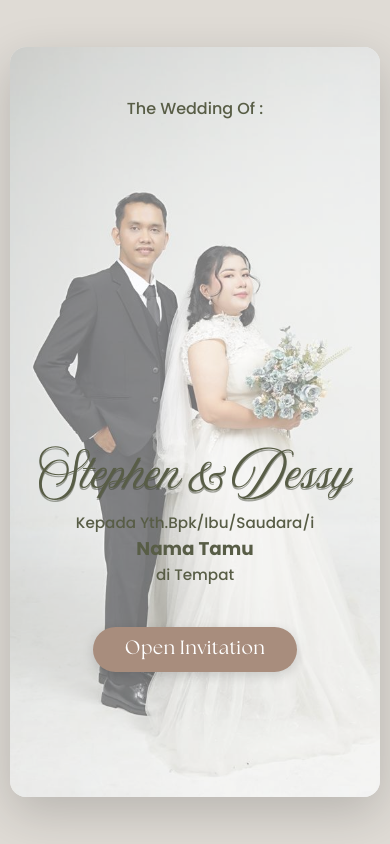
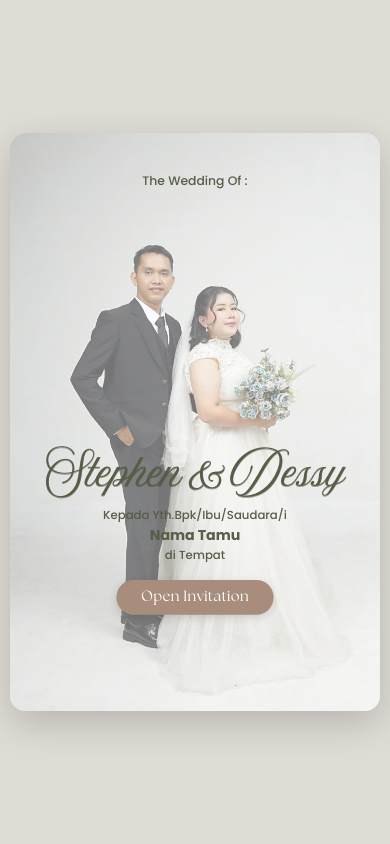
Before and after one commit to DuSk1024/undangan-wedding, a plain HTML site: page index.html in a window 390 px wide. Drawn offline with nearby package versions, Linux system fonts and the light colour scheme; a web font is replaced by a local one.

Commit message:
terkahirr sebelum off

```diff
--- a/css/index.css
+++ b/css/index.css
@@ -18,8 +18,8 @@
 }
 
 :root {
-    --olive-green: #3d4a3e;    /* Hijau olive gelap */
-    --canva-brown: #a88d7d;     /* Cokelat tombol Canva */
+    --olive-green: #3d4a3e;
+    --canva-brown: #a88d7d;
     --canva-brown-hover: #967b6b;
     --text-dark: #1a1a1a;
     --text-muted: #2b2b2b;
@@ -50,24 +50,25 @@ html, body {
     display: flex;
     align-items: center;
     justify-content: center;
-    padding: 15px;
+    overflow: hidden;
 }
 
-/* DIMENSI CARD CANVAS (FLEXIBLE BISA RESPONSIF) */
+/* CARD CANVAS: UKURAN ASLI DIKUNCI (480px x 750px) */
 .card-canvas {
     position: relative;
-    width: 100%;
-    max-width: 480px;
-    height: 100%;
-    max-height: 750px;
-    aspect-ratio: 9 / 16;
+    width: 480px !important;
+    height: 750px !important;
+    min-width: 480px !important;
+    min-height: 750px !important;
     overflow: hidden;
     border-radius: 20px;
     background-color: #ffffff !important;
     box-shadow: 0 15px 40px rgba(0, 0, 0, 0.18);
+    transform-origin: center center;
+    transition: transform 0.1s ease-out;
 }
 
-/* FOTO BACKGROUND (50% TRANSPARANSI - TAJAM TANPA BLUR) */
+/* FOTO BACKGROUND */
 .photo-bg {
     position: absolute;
     top: 0;
@@ -76,29 +77,25 @@ html, body {
     height: 115%;
     object-fit: cover;
     object-position: center top;
-
     opacity: 0.586 !important;
     filter: none !important;
-
     transform: translateY(-70px) scale(1.05);
     z-index: 0;
 }
 
-/* LAPISAN OVERLAY PUTIH SUPER TIPIS HALUS */
+/* LAPISAN OVERLAY PUTIH TIPIS */
 .photo-overlay {
     position: absolute;
     top: 0;
     left: 0;
     width: 100%;
     height: 100%;
-
     background: rgba(255, 255, 255, 0.04) !important;
-
     pointer-events: none;
     z-index: 1;
 }
 
-/* CONTAINER LAYER KONTEN (PANGGUNG FLEXBOX AGAR POSITIONING OTOMATIS) */
+/* CONTAINER LAYER KONTEN */
 .content-container {
     position: relative;
     z-index: 10;
@@ -121,13 +118,13 @@ html, body {
     font-weight: 500;
 }
 
-/* SECTION TENGAH (MENDORONG OTOMATIS TURUN PAS DI ATAS TOMBOL) */
+/* SECTION TENGAH */
 .middle-content {
     margin-top: auto;
     margin-bottom: 5px;
 }
 
-/* NAMA PASANGAN (100% PERSIS CANVA) */
+/* NAMA PASANGAN */
 .couple-name {
     font-family: 'Amoresa', cursive !important;
     font-size: 3.1rem;
@@ -135,7 +132,7 @@ html, body {
     font-weight: 570;
     line-height: 1;
     margin-bottom: 12px;
-
+    white-space: nowrap !important;
     -webkit-text-stroke: 0px transparent !important;
     text-shadow: 0px 1.5px 0px rgba(58, 62, 46, 0.45) !important;
 }
@@ -166,7 +163,7 @@ html, body {
     margin-bottom: 15px !important;
 }
 
-/* SECTION BAWAH (TOMBOL OPEN INVITATION) */
+/* SECTION BAWAH */
 .bottom-content {
     margin-top: 0;
     margin-bottom: 95px;
@@ -193,27 +190,3 @@ html, body {
     transform: translateY(-2px);
     color: #ffffff !important;
 }
-
-/* KHUSUS TAMPILAN MOBILE / HP */
-@media (max-width: 576px) {
-    .cover-wrapper {
-        padding: 10px;
-    }
-
-    .card-canvas {
-        border-radius: 16px;
-        max-height: 750px;
-    }
-
-    .middle-content {
-        margin-bottom: 25px; /* Menyesuaikan posisi turun agar tidak terlalu tinggi di HP */
-    }
-
-    .couple-name {
-        font-size: 2.5rem !important; /* Disesuaikan agar proporsional di layar HP kecil */
-    }
-
-    .bottom-content {
-        margin-bottom: 95px;
-    }
-}
--- a/css/main.css
+++ b/css/main.css
@@ -24,7 +24,7 @@
     --timer-bg: #4a3a30;
     --timer-text: #f0e6dd;
     --bg-outer: #dfdbd5;
-    --canvas-bg: #f3f3f3; /* Warna background murni studio #f3f3f3 */
+    --canvas-bg: #f3f3f3;
 }
 
 * {
@@ -44,7 +44,6 @@ html, body {
     align-items: center;
 }
 
-/* WRAPPER LUAR (LATAR BACKGROUND DI SEKELILING KARTU) */
 .main-wrapper {
     position: relative;
     width: 100vw;
@@ -52,21 +51,22 @@ html, body {
     display: flex;
     align-items: center;
     justify-content: center;
-    padding: 15px;
+    overflow: hidden;
 }
 
-/* CARD CANVAS (PERSIS BINGKAI KARTU INDEX) */
+/* CARD CANVAS: DIKUNCI UKURAN ASLI DESAIN (480px x 750px) */
 .card-canvas {
     position: relative;
-    width: 100%;
-    max-width: 480px;
-    height: 100%;
-    max-height: 750px;
-    aspect-ratio: 9 / 16;
+    width: 480px !important;
+    height: 750px !important;
+    min-width: 480px !important;
+    min-height: 750px !important;
     background-color: var(--canvas-bg) !important;
     border-radius: 20px;
     box-shadow: 0 15px 40px rgba(0, 0, 0, 0.18);
     overflow: hidden;
+    transform-origin: center center; /* Pusat zoom dari tengah */
+    transition: transform 0.1s ease-out;
 }
 
 .content-container {
@@ -102,7 +102,7 @@ html, body {
     white-space: nowrap !important;
 }
 
-/* 2. FOTO PREWEDDING (MEPET PINGGIR KARTU) */
+/* 2. FOTO PREWEDDING */
 .photo-bleed-wrapper {
     width: 100%;
     overflow: hidden;
@@ -198,19 +198,3 @@ html, body {
     transform: translateY(-2px);
     color: #ffffff !important;
 }
-
-/* KHUSUS TAMPILAN MOBILE / HP (BINGKAI KARTU MELAYANG SAMA PERSIS INDEX) */
-@media (max-width: 576px) {
-    .main-wrapper {
-        padding: 10px; /* Menjaga agar background krem di luar kartu tetap terlihat */
-    }
-
-    .card-canvas {
-        border-radius: 16px;
-        max-height: 750px; /* Menjaga proporsi kartu agar tidak melar memanjang */
-    }
-
-    .couple-name {
-        font-size: 2.7rem !important; /* Disesuaikan agar nama tetap dalam satu baris horizontal */
-    }
-}
--- a/js/index.js
+++ b/js/index.js
@@ -1,6 +1,30 @@
 document.addEventListener("DOMContentLoaded", function () {
 
-    // 1. Ambil Nama Tamu dari URL
+    // 1. AUTO FIT CARD SCALE (Skala otomatis agar muat di layar tanpa terpotong)
+    function autoFitCard() {
+        const card = document.querySelector('.card-canvas');
+        if (!card) return;
+
+        const originalWidth = 480;
+        const originalHeight = 750;
+        const paddingMargin = 20;
+
+        const availableWidth = window.innerWidth - paddingMargin;
+        const availableHeight = window.innerHeight - paddingMargin;
+
+        const scaleX = availableWidth / originalWidth;
+        const scaleY = availableHeight / originalHeight;
+
+        let scale = Math.min(scaleX, scaleY);
+        if (scale > 1) scale = 1;
+
+        card.style.transform = `scale(${scale})`;
+    }
+
+    autoFitCard();
+    window.addEventListener('resize', autoFitCard);
+
+    // 2. Ambil Nama Tamu dari URL
     const urlParams = new URLSearchParams(window.location.search);
     const guestParam = urlParams.get('to');
     const guestElement = document.getElementById('guestName');
@@ -10,23 +34,20 @@ document.addEventListener("DOMContentLoaded", function () {
         guestElement.innerText = namaFormatted;
     }
 
-    // 2. SETTING POSISI AWAL (GSAP)
+    // 3. SETTING POSISI AWAL (GSAP)
     gsap.set("#photoBg", { scale: 1.05, opacity: 0 });
     gsap.set("#mainContainer", { opacity: 0, y: 15 });
 
-    // 3. MASTER GSAP TIMELINE (Fade In Halus & Instan)
+    // 4. MASTER GSAP TIMELINE
     const tl = gsap.timeline({ defaults: { ease: "power2.out" } });
 
     tl
-    // Step 1: Fade In Background Prewedding
     .to("#photoBg", {
         opacity: 1,
         scale: 1,
         duration: 1.0,
         ease: "power2.out"
     })
-
-    // Step 2: Fade In Teks & Tombol
     .to("#mainContainer", {
         opacity: 1,
         y: 0,
@@ -34,21 +55,13 @@ document.addEventListener("DOMContentLoaded", function () {
         ease: "power2.out"
     }, "-=0.5");
 
-    // 4. HANDLER TOMBOL BUKA UNDANGAN
+    // 5. HANDLER TOMBOL BUKA UNDANGAN
     const btnOpen = document.getElementById('btnOpenInvitation');
     const pageWrapper = document.getElementById('pageWrapper');
 
     if (btnOpen && pageWrapper) {
         btnOpen.addEventListener('click', function (e) {
             e.preventDefault();
-
-            if (typeof confetti !== 'undefined') {
-                confetti({
-                    particleCount: 120,
-                    spread: 80,
-                    origin: { y: 0.6 }
-                });
-            }
 
             gsap.to(pageWrapper, {
                 y: "-100vh",
```
Also changed, not shown: js/main.js (+30 -2 lines).
